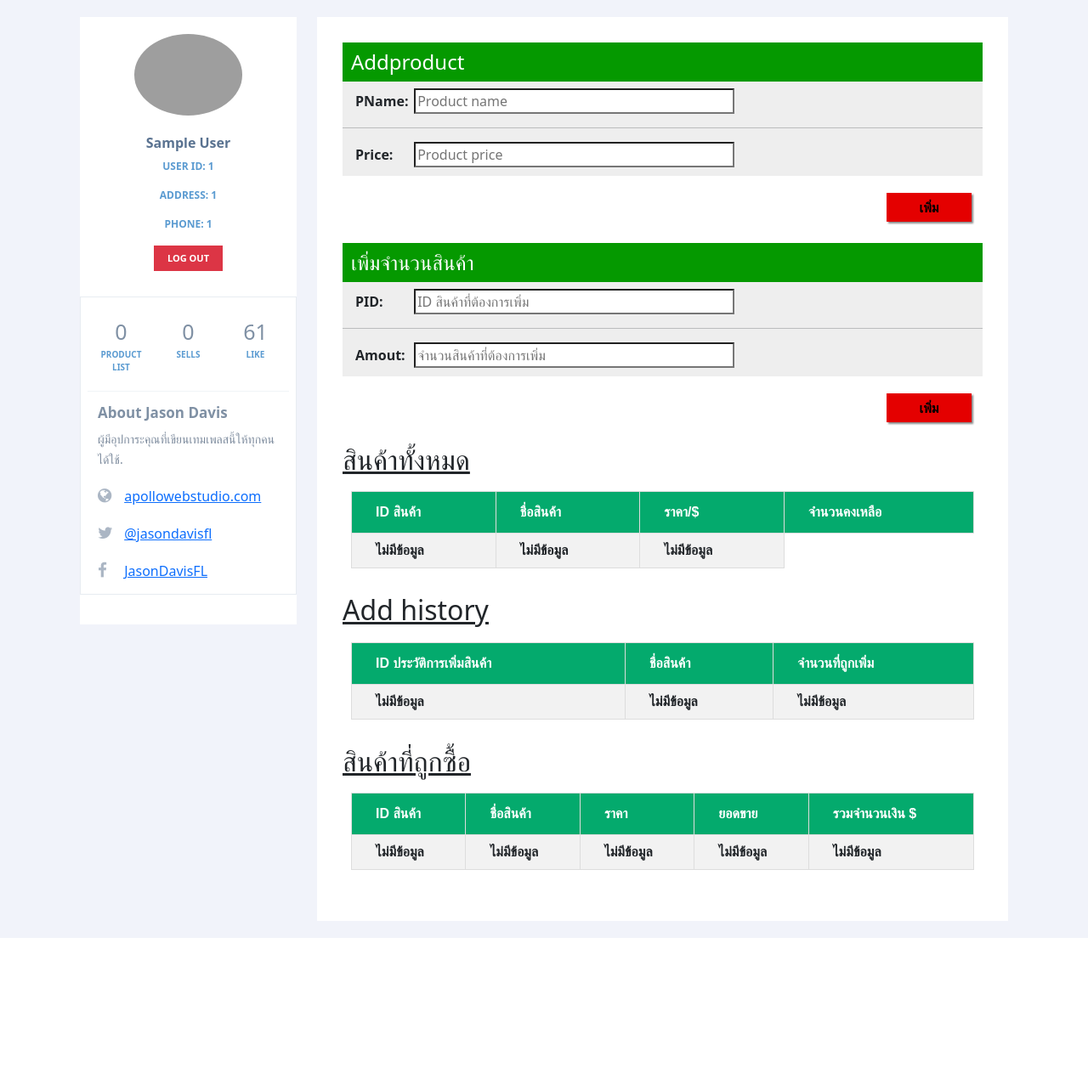
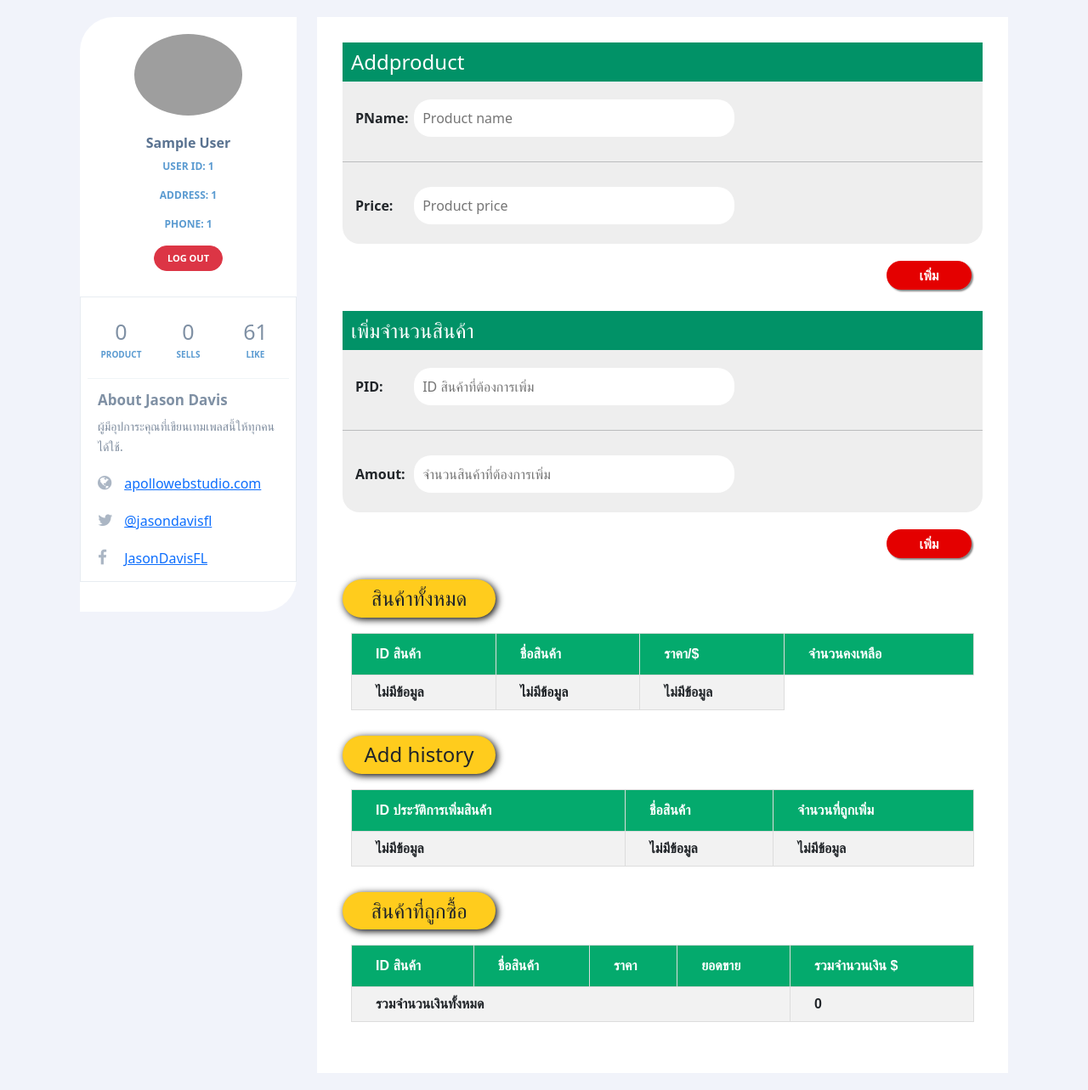
Before and after one commit to Akarit2001/Database-project, a PHP site: page /seller.php in a window 1280 px wide. Shown: the whole page at 85% size. Before the commit the page ends 1104 px from the top, so only its background shows below. Run offline with PHP 8.4, Linux system fonts and the light colour scheme; the visitor is signed in with stand-in values (Sample User, id 1); data that the repository does not hold is empty; grey boxes are pictures that could not be loaded.

Commit message:
ตกแต่ง history_bill seller

```diff
--- a/program/css/style_seller.css
+++ b/program/css/style_seller.css
@@ -260,6 +260,7 @@ a, button, code, div, img, input, label, li, p, pre, select, span, svg, table, t
     border: none;
     background-color: rgb(228, 0, 0);
     box-shadow: 2px 2px 2px #888888;
+    color:white;
 
     /* border-radius:100%; */
 }
@@ -267,7 +268,7 @@ a, button, code, div, img, input, label, li, p, pre, select, span, svg, table, t
     background-color: rgb(170, 0, 0);
     transition: .25s;
     width: 110px;
-    color: white;
+    color: rgb(0, 0, 0);
 
 }
 
@@ -342,16 +343,25 @@ label {
 }
 
 .underline {
-    text-decoration: underline;
+    /* text-decoration: underline; */
+    background-color: #FFCC1D;
+    width:180px;
+    text-align: center;
+    padding:8px;
+    border-radius:40px;
+    font-size: 1.5em;
+    /* text-shadow: 2px 2px 8px black; */
+    box-shadow: 2px 2px 8px black;
 }
 
 fieldset {
     background-color: #eeeeee;
     padding-bottom: 10px;
+    border-radius: 20px;
   }
 
   legend {
-    background-color: rgb(5, 153, 0);
+    background-color: #019267;
     color: white;
     padding: 5px 10px;
   }
@@ -367,3 +377,11 @@ fieldset {
   input{
       width:50%;
   }
+
+  .btn,.mybtn{
+      border-radius: 20px !important;
+  }
+  .ppff{
+      border-bottom-right-radius: 40px !important;
+      border-top-left-radius: 40px !important;
+  }
--- a/program/seller.php
+++ b/program/seller.php
@@ -112,14 +112,24 @@ if ($sres->num_rows > 0) {
 
     <link rel="stylesheet" href="css/style_seller.css">
     <!-- <link rel="stylesheet" href="css/style_main.css"> -->
-
+    <style>
+        .inadd{
+            color: black;
+            margin: 13px auto;
+            padding:10px 10px;
+            width: 50%;
+            border: none;
+            background-color:#FFF;
+            border-radius: 20px !important;
+        }
+    </style>
 </head>
 
 <body>
     <div class="container">
         <div class="row profile">
-            <div class="col-md-3">
-                <div class="profile-sidebar">
+            <div class="col-md-3 ">
+                <div class="profile-sidebar ppff">
                     <!-- SIDEBAR USERPIC -->
                     <div class="profile-userpic d-flex align-items-center">
                         <img src="https://gravatar.com/avatar/31b64e4876d603ce78e04102c67d6144?s=80&d=https://codepen.io/assets/avatars/user-avatar-80x80-bdcd44a3bfb9a5fd01eb8b86f9e033fa1a9897c3a15b33adfc2649a002dab1b6.png" class="img-responsive" alt="">
@@ -155,7 +165,7 @@ if ($sres->num_rows > 0) {
                         <div class="row list-separated profile-stat">
                             <div class="col-md-4 col-sm-4 col-xs-6">
                                 <div class="uppercase profile-stat-title"> <?php echo $pt ?> </div>
-                                <div class="uppercase profile-stat-text"> <b>Product List</b> </div>
+                                <div class="uppercase profile-stat-text"> <b>Product</b> </div>
                             </div>
                             <div class="col-md-4 col-sm-4 col-xs-6">
                                 <div class="uppercase profile-stat-title"> <?php echo $sellamout ?> </div>
@@ -195,12 +205,12 @@ if ($sres->num_rows > 0) {
                             <legend>Addproduct</legend>
                             <div>
                                 <label class="lfm" for="pName">PName:</label>
-                                <input id="pName" type="text" placeholder="Product name" name="pname" required>
+                                <input class="inadd" id="pName" type="text" placeholder="Product name" name="pname" required>
                             </div>
                             <hr>
                             <div>
                                 <label class="lfm" for="price">Price: </label>
-                                <input id="price" type="number" min="1" placeholder="Product price" name="price" required>
+                                <input class="inadd" id="price" type="number" min="1" placeholder="Product price" name="price" required>
                                 <!-- <hr> -->
                             </div>
 
@@ -214,12 +224,12 @@ if ($sres->num_rows > 0) {
                             <legend>เพิ่มจำนวนสินค้า</legend>
                             <div>
                                 <label class="lfm" for="apid">PID: </label>
-                                <input id="apid" type="number" min="1" placeholder="ID สินค้าที่ต้องการเพิ่ม" name="apid" required>
+                                <input class="inadd" id="apid" type="number" min="1" placeholder="ID สินค้าที่ต้องการเพิ่ม" name="apid" required>
                             </div>
                             <hr>
                             <div>
                                 <label class="lfm" for="addamout">Amout: </label>
-                                <input id="addamout" type="number" min="1" placeholder="จำนวนสินค้าที่ต้องการเพิ่ม" name="addamout" required>
+                                <input class="inadd" id="addamout" type="number" min="1" placeholder="จำนวนสินค้าที่ต้องการเพิ่ม" name="addamout" required>
                             </div>
                         </fieldset>
                         <div class="div_btn">
@@ -285,6 +295,7 @@ if ($sres->num_rows > 0) {
                             // query pid สินค้าที่เป็นของ seller คนนี้
                             $sql4 = "SELECT pid FROM product WHERE sid = " . $selerID . ";";
                             $result4 = $conn->query($sql4);
+                            $sumsell = 0;
                             if ($result4->num_rows > 0) {
 
                                 while ($rowt = $result4->fetch_assoc()) {
@@ -298,13 +309,13 @@ if ($sres->num_rows > 0) {
                                         while ($row = $result3->fetch_assoc()) {
                                             $str = '<tr><td>' . $row['pid'] . '</td><td>' . $row['pname'] . '</td><td>' . $row['pprice'] . '</td><td>' . $row['sumAmount']   . '</td><td>' . $row['sellTotal'] . '</td></tr>';
                                             // $str = "ssss";
+                                            $sumsell = $sumsell + $row['sellTotal'];
                                             echo $str;
                                         }
                                     }
                                 }
-                            } else {
-                                echo "<tr><td>ไม่มีข้อมูล</td><td>ไม่มีข้อมูล</td><td>ไม่มีข้อมูล</td><td>ไม่มีข้อมูล</td><td>ไม่มีข้อมูล</td></tr>";
                             }
+                            echo "<tr><td colspan='4'>รวมจำนวนเงินทั้งหมด</td><td>" . $sumsell . "</td></tr>";
                             ?>
                         </table>
                     </div>
--- a/program/userHistory.php
+++ b/program/userHistory.php
@@ -54,6 +54,8 @@ if (!$_SESSION["cusID"]) {  //check session
             background-color: #93f8f8;
             font-family: 'Lato', sans-serif;
             background-image: url("https://i0.wp.com/lucloi.vn/wp-content/uploads/2020/01/damn-it-hurts-right-here-in-my-meow-meow-61195462.png?resize=500%2C570&ssl=1&is-pending-load=1");
+            background-image: url("https://encrypted-tbn0.gstatic.com/images?q=tbn:ANd9GcRucA8DdZRHK0sP87tkGJz5pPYr7fKumj9aQA&usqp=CAU");
+
             background-position: center;
             /* Center the image */
             background-repeat: repeat;
@@ -62,8 +64,8 @@ if (!$_SESSION["cusID"]) {  //check session
             /* Resize the background image to cover the entire container */
             background-attachment: fixed;
 
-            background: rgb(184, 255, 249);
-            background: radial-gradient(circle, #aaa 0%, #fff 100%);
+            /* background: rgb(184, 255, 249);
+            background: radial-gradient(circle, #aaa 0%, #fff 100%); */
         }
 
         header {
```
